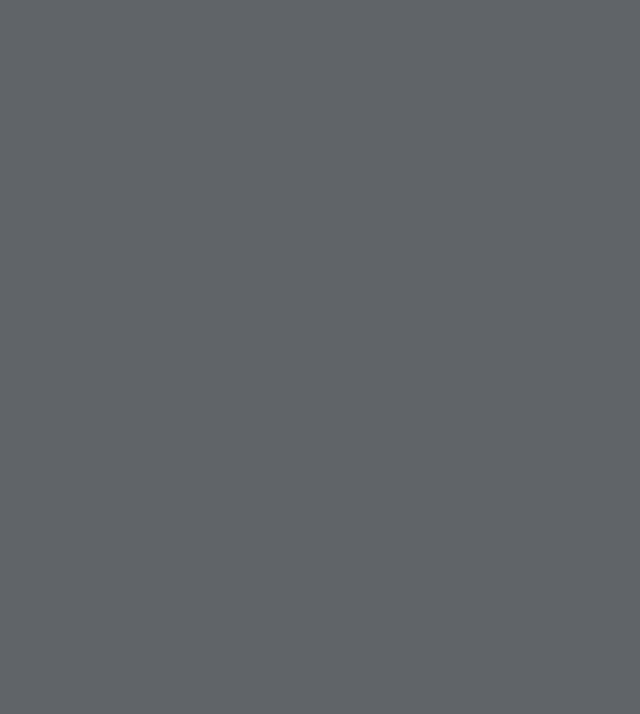
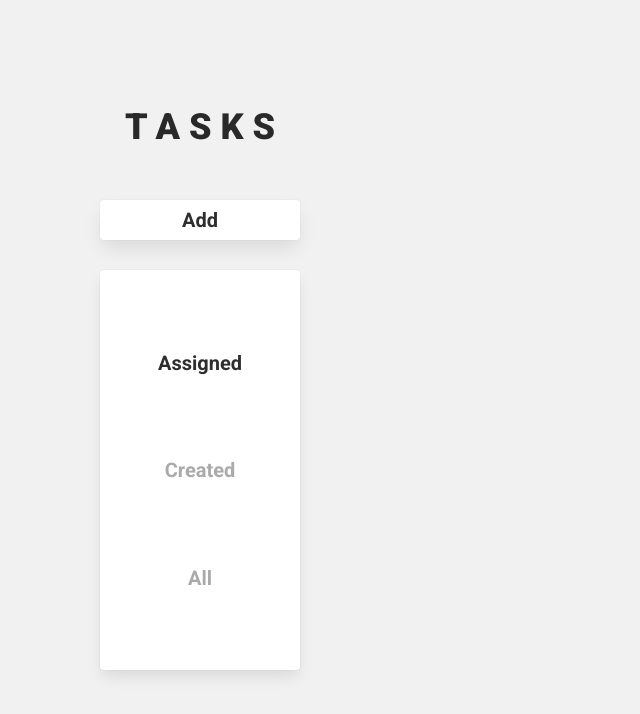
Before and after one commit to mohannaiduyeluri/myProjectWork, a Vue app in the folder client/: page /tasks in a window 1280 px wide. Before the commit this address had no page. Shown: the top 714 px of the page, without its empty margins (0-640 px from the left). Built offline with nearby package versions, Linux system fonts and the light colour scheme.

Commit message:
tasks page

```diff
--- a/client/src/assets/styles/main.scss
+++ b/client/src/assets/styles/main.scss
@@ -1,4 +1,4 @@
-@import url('https://fonts.googleapis.com/css?family=Roboto:400,600,800');
+@import url('https://fonts.googleapis.com/css?family=Roboto:400,600,700,900');
 
 * {
 	box-sizing: border-box;
@@ -6,7 +6,7 @@
 }
 
 body {
-	background: #606468;
+	background: #f1f1f1;
 	display: flex;
 	justify-content: center;
 	align-items: center;
--- /dev/null
+++ b/client/src/pages/Tasks.vue
@@ -0,0 +1,66 @@
+<script setup lang="ts">
+import { ref } from 'vue';
+
+const tabs = ["Assigned", "Created", "All"];
+const currentTab = ref(tabs[0]);
+
+const tabClass = (tab: string) => tab === currentTab.value ? 'tab active' : 'tab';
+
+</script>
+
+<template>
+	<h1>T A S K S</h1>
+	<div class="card add">Add</div>
+	<div class="card tabs">
+		<div :class="tabClass(tab)" v-for="tab in tabs" @click="() => currentTab = tab">{{ tab }}</div>
+	</div>
+</template>
+
+<style scoped lang="scss">
+h1 {
+	position: absolute;
+	color: rgb(41, 41, 41);
+	font-size: 36px;
+	font-weight: 900;
+	top: 100px;
+	left: 125px;
+}
+
+.add {
+	position: absolute;
+	width: 200px;
+	left: 100px;
+	top: 200px;
+	height: 40px;
+	font-weight: 700;
+	font-size: 20px;
+	color: rgb(46, 46, 46);
+	cursor: pointer;
+	display: flex;
+	align-items: center;
+	justify-content: center;
+}
+
+.tabs {
+	position: absolute;
+	width: 200px;
+	height: 400px;
+	top: 270px;
+	left: 100px;
+	display: flex;
+	align-items: center;
+	justify-content: space-evenly;
+	flex-direction: column;
+
+	.tab {
+		font-weight: 700;
+		font-size: 20px;
+		color: rgb(170, 170, 170);
+		cursor: pointer;
+	}
+
+	.active {
+		color: rgb(46, 46, 46);
+	}
+}
+</style>
--- a/client/src/router/index.ts
+++ b/client/src/router/index.ts
@@ -1,9 +1,11 @@
 import { createRouter, createWebHistory, RouteRecordRaw } from 'vue-router';
 
 import Login from '../pages/Login.vue';
+import Tasks from '../pages/Tasks.vue';
 
 const routes: RouteRecordRaw[] = [
-  { path: '/', component: Login }
+  { path: '/', component: Login },
+  { path: '/tasks', component: Tasks }
 ]
 
 const router = createRouter({
```
